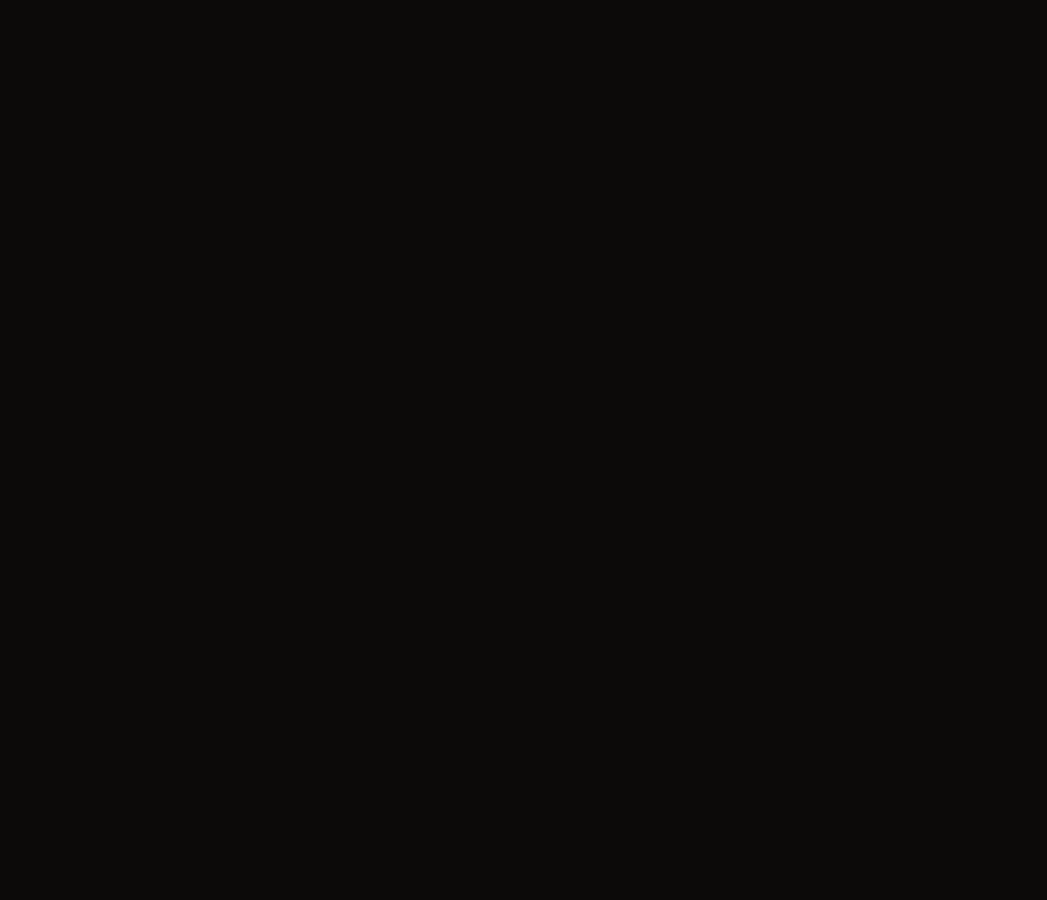
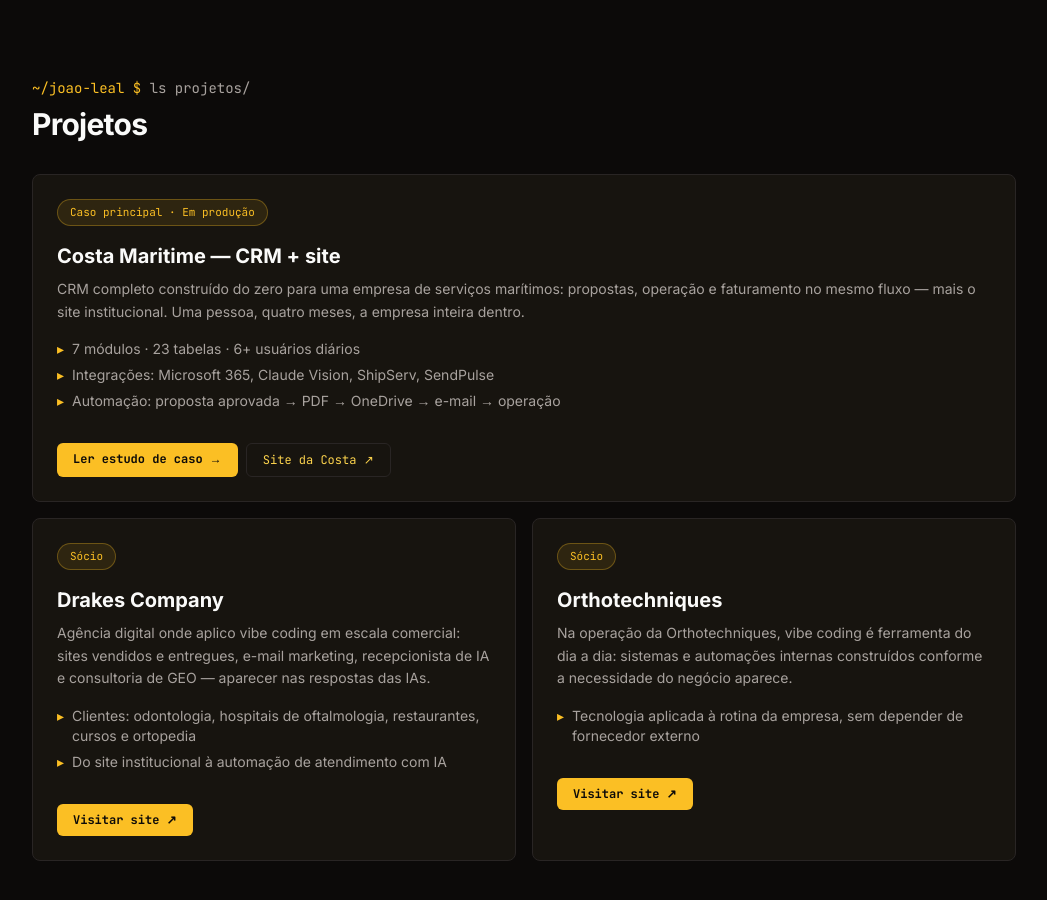
Before and after one commit to jvgusmaoleal/portfolio-joao-leal, a Next.js app: page / in a window 1280 px wide. Shown: the part 620-1520 px from the top of the page, without its empty margins (116-1163 px from the left). Before the commit the page ends 800 px from the top, so only its background shows below. Built offline with nearby package versions, Linux system fonts and the light colour scheme.

Commit message:
feat: home cards de projetos

```diff
--- a/app/page.tsx
+++ b/app/page.tsx
@@ -1,11 +1,25 @@
 import { Hero } from "@/components/hero";
 import { StatsRow } from "@/components/stats-row";
+import { ProjectCard } from "@/components/project-card";
+import { Section } from "@/components/section";
+import { projects } from "@/content/home";
 
 export default function Home() {
+  const [crmProject, ...otherProjects] = projects;
   return (
     <main>
       <Hero />
       <StatsRow />
+      <Section id="projetos" cmd="ls projetos/" title="Projetos">
+        <div className="grid gap-4">
+          <ProjectCard project={crmProject} />
+          <div className="grid gap-4 sm:grid-cols-2">
+            {otherProjects.map((p) => (
+              <ProjectCard key={p.id} project={p} />
+            ))}
+          </div>
+        </div>
+      </Section>
     </main>
   );
 }
--- /dev/null
+++ b/components/project-card.tsx
@@ -0,0 +1,59 @@
+import Link from "next/link";
+import type { Project } from "@/content/types";
+
+function CardLink({
+  link,
+  primary,
+}: {
+  link: Project["links"][number];
+  primary: boolean;
+}) {
+  const base = primary
+    ? "rounded-md bg-amber px-4 py-2 font-mono text-xs font-bold text-bg hover:bg-amber-soft"
+    : "rounded-md border border-line px-4 py-2 font-mono text-xs text-amber-soft hover:border-amber/50";
+  if (link.external) {
+    return (
+      <a
+        href={link.href}
+        target="_blank"
+        rel="noopener noreferrer"
+        className={`${base} transition-colors`}
+      >
+        {link.label} <span aria-hidden="true">↗</span>
+        <span className="sr-only"> (abre em nova aba)</span>
+      </a>
+    );
+  }
+  return (
+    <Link href={link.href} className={`${base} transition-colors`}>
+      {link.label} <span aria-hidden="true">→</span>
+    </Link>
+  );
+}
+
+export function ProjectCard({ project }: { project: Project }) {
+  return (
+    <article className="flex flex-col rounded-lg border border-line bg-surface p-6">
+      <span className="w-fit rounded-full border border-amber/30 bg-amber/10 px-3 py-1 font-mono text-[11px] text-amber">
+        {project.badge}
+      </span>
+      <h3 className="mt-4 text-xl font-bold">{project.name}</h3>
+      <p className="mt-2 text-sm leading-relaxed text-mute">
+        {project.description}
+      </p>
+      <ul className="mt-4 space-y-1.5">
+        {project.highlights.map((h) => (
+          <li key={h} className="flex gap-2 text-sm text-mute">
+            <span aria-hidden="true" className="font-mono text-amber">▸</span>
+            <span>{h}</span>
+          </li>
+        ))}
+      </ul>
+      <div className="mt-6 flex flex-wrap gap-2 pt-2">
+        {project.links.map((link, i) => (
+          <CardLink key={link.href} link={link} primary={i === 0} />
+        ))}
+      </div>
+    </article>
+  );
+}
```
